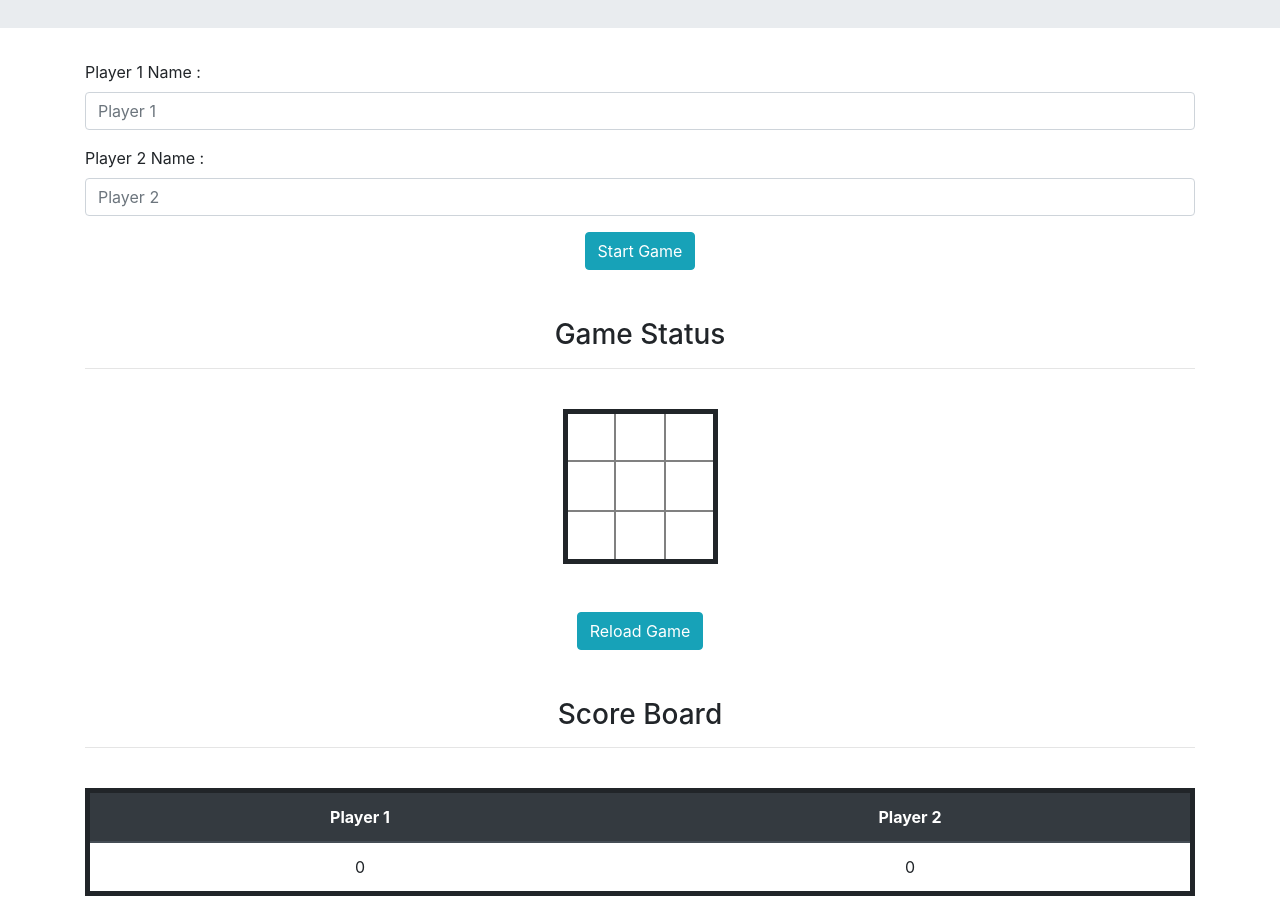
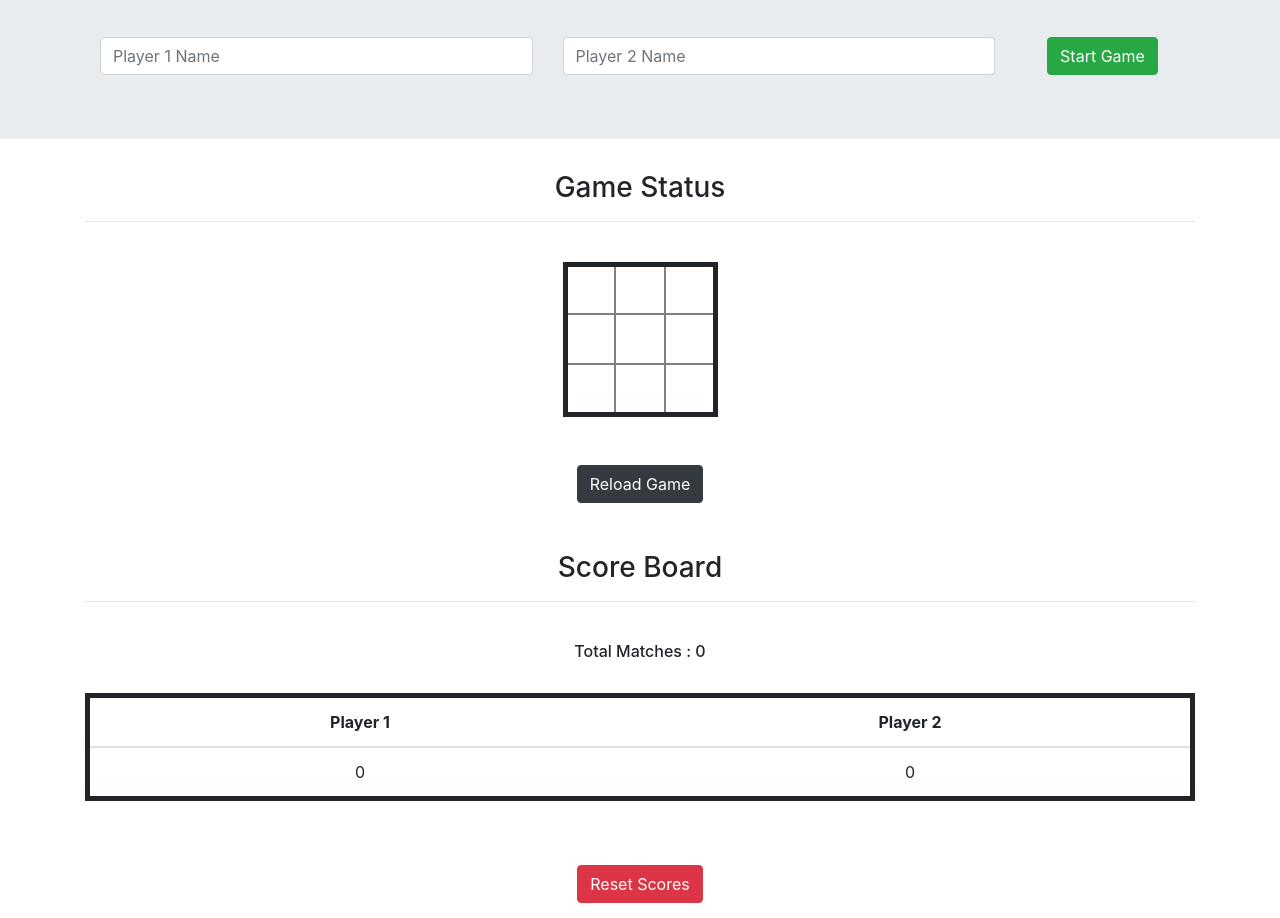
Before and after one commit to shekhar316/TicTacToe, a plain HTML site: page index.html in a window 1280 px wide. Shown: the part 221-1139 px from the top of the page. Drawn offline with nearby package versions, Linux system fonts and the light colour scheme; a web font is replaced by a local one.

Commit message:
Adding Minimal Player Names

```diff
--- a/index.html
+++ b/index.html
@@ -6,7 +6,7 @@
     <meta name="viewport" content="width=device-width, initial-scale=1, shrink-to-fit=no">
 
     <link rel="stylesheet" href="https://stackpath.bootstrapcdn.com/bootstrap/4.5.2/css/bootstrap.min.css" integrity="sha384-JcKb8q3iqJ61gNV9KGb8thSsNjpSL0n8PARn9HuZOnIxN0hoP+VmmDGMN5t9UJ0Z" crossorigin="anonymous">
-    <link rel="stylesheet" href="https://cdnjs.cloudflare.com/ajax/libs/font-awesome/5.14.0/css/all.min.css">
+    <link href="https://fonts.googleapis.com/css2?family=Lobster&family=Merriweather:wght@700&family=Peddana&display=swap" rel="stylesheet"><link rel="stylesheet" href="https://cdnjs.cloudflare.com/ajax/libs/font-awesome/5.14.0/css/all.min.css">
     <link rel="stylesheet" href="style.css">
 
     <title>Tic Tac Toe</title>
@@ -17,28 +17,22 @@
 
     <div class="jumbotron jumbotron-fluid text-center">
       <div class="container">
-        <h1 class="display-4">Tic Tac Toe</h1>
-        <p class="lead">A simple Tic Tac Toe game for two players.</p>
+        <h1 class="display-3">Tic Tac Toe</h1>
+        <p class="lead">A simple Tic Tac Toe game for two players. <br> Enter the names and click on start button to play.</p>
+      </div><br>
+      <div class="container mx-auto row">
+        <div class="col-5">
+          <input id = "p1" type="text" class="form-control" placeholder="Player 1 Name">
+        </div>
+        <div class="col-5">
+          <input id = "p2" type="text" class="form-control" placeholder="Player 2 Name">
+        </div>
+        <div class="container mx-auto text-center col-2">
+          <button onclick="startGame();" type="button" class="btn btn-success mx-auto">Start Game</button>
+        </div>
     </div>
     </div>
 
-
-    <div class="container mx-auto">
-      <form>
-        <div class="form-group">
-          <label for="player1">Player 1 Name : </label>
-          <input id = "p1" type="text" class="form-control" placeholder="Player 1">
-        </div>
-        <div class="form-group">
-          <label for="player2">Player 2 Name : </label>
-          <input id = "p2" type="text" class="form-control" placeholder="Player 2">
-        </div>
-        <div class="container mx-auto text-center">
-          <button onclick="startGame();" type="button" class="btn btn-info mx-auto">Start Game</button>
-        </div>
-      </form>
-    </div>
-    <br><br>
 
     <div class="container mx-auto">
       <h3 id = "status" class="status_h3">Game Status</h3><hr><br>
@@ -64,15 +58,15 @@
       </div><br><br>
 
       <div class="container mx-auto text-center">
-        <button onclick="startGame();" type="button" class="btn btn-info mx-auto">Reload Game</button>
+        <button onclick="startGame();" type="button" class="btn btn-dark mx-auto">Reload Game</button>
       </div> <br><br>
-
 
 
     <div class="container mx-auto">
       <h3 id = "status" class="status_h3">Score Board</h3><hr><br>
-        <table class="table text-center">
-          <thead class="thead-dark">
+      <h6 class="status_h3 text-center">Total Matches : <span id="total">0</span></h6><br>
+      <table class="table scoretable mx-auto text-center">
+        <thead class="thead">
           <tr>
             <th id = "p1name" scope="col">Player 1</th>
             <th id = "p2name" scope="col">Player 2</th>
@@ -88,7 +82,7 @@
       </table>
       <br><br>
       <div class="container mx-auto text-center">
-          <button onclick="resetGame();" type="button" class="btn btn-info mx-auto">Reset Scores</button>
+        <button onclick="resetGame();" type="button" class="btn btn-danger mx-auto">Reset Scores</button>
       </div>
       <br><br>
 
@@ -96,6 +90,14 @@
   </div>
 
   <br><br>
+
+
+
+
+
+
+
+
 
 
     <div class="footer">
```
Lines whose indentation alone changed are shown as unchanged.
